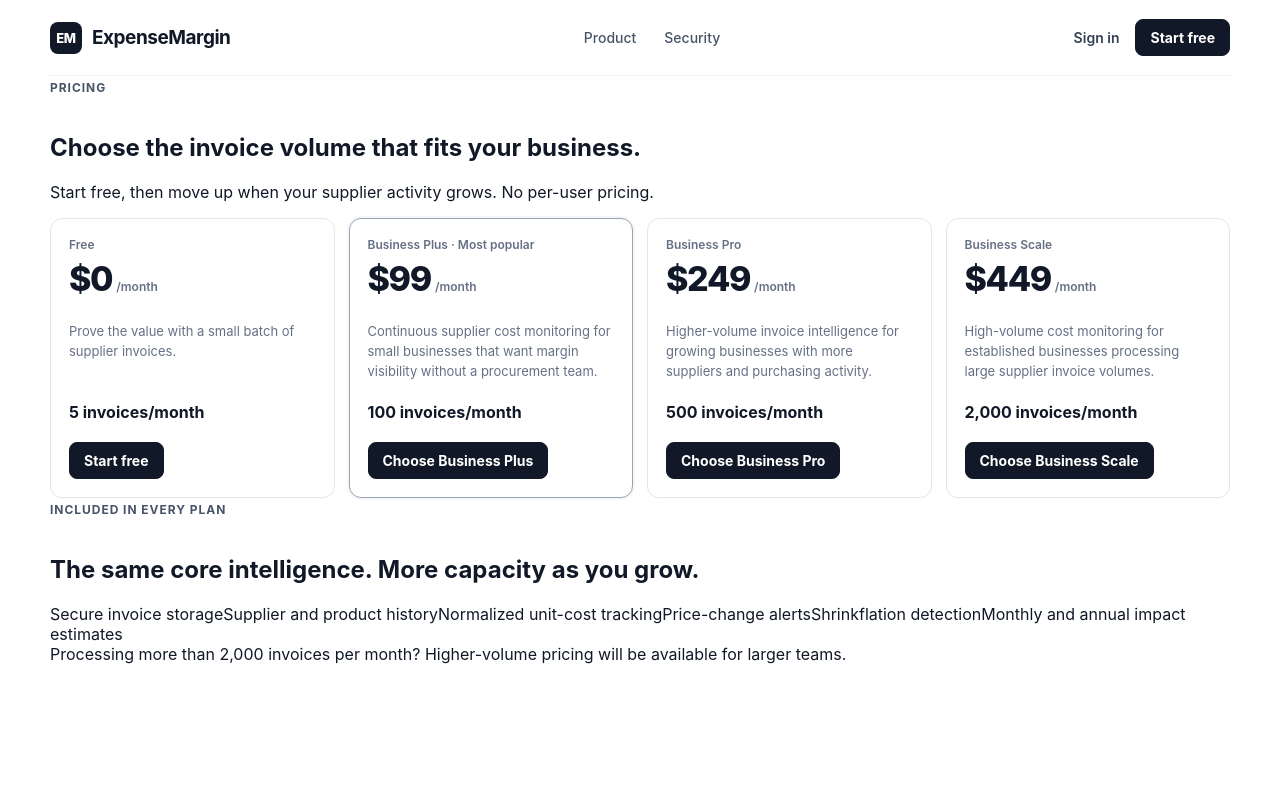
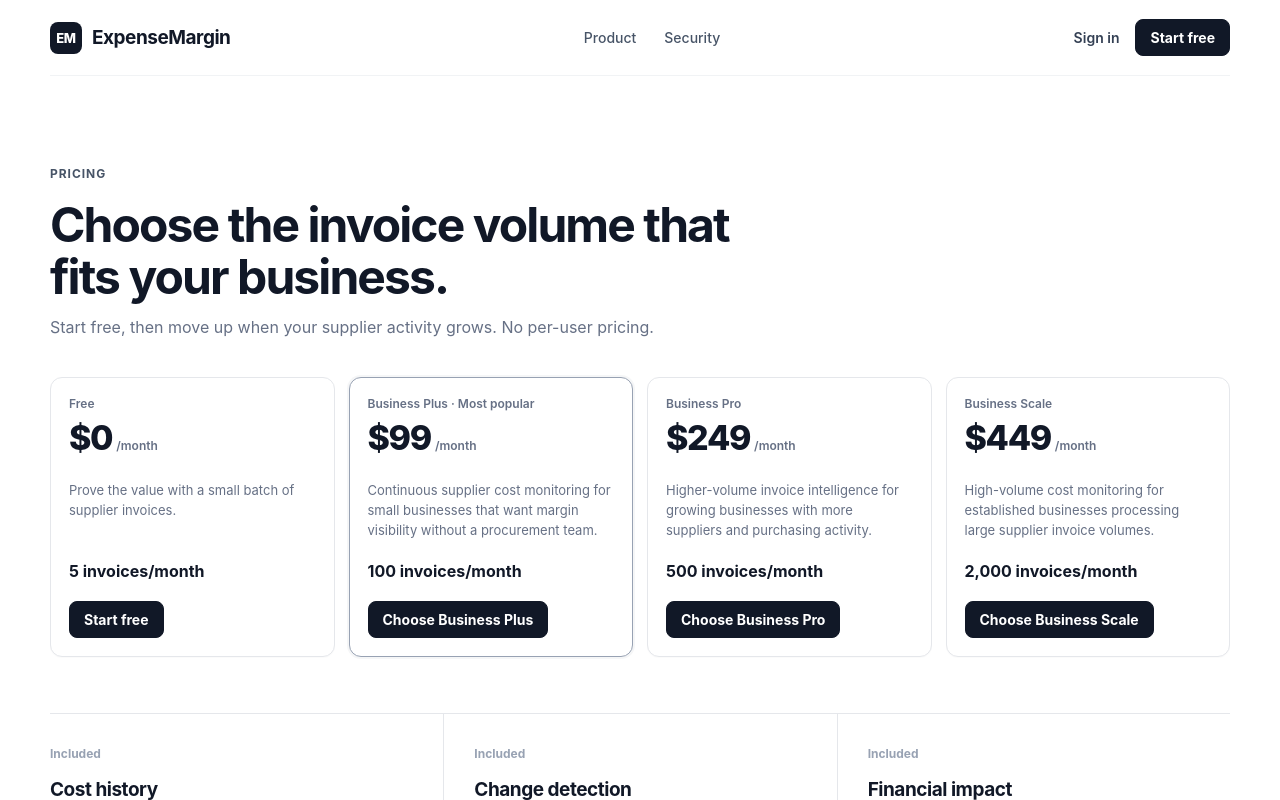
Before and after one commit to Dr-Opara/ExpenseMargin, a Next.js app: page /pricing in a window 1280 px wide. Shown: the top 800 px of the page. Built offline with nearby package versions, Linux system fonts and the light colour scheme; no server answers.

Commit message:
style: align pricing page with simplified marketing system

```diff
--- a/app/pricing/page.tsx
+++ b/app/pricing/page.tsx
@@ -26,14 +26,14 @@ export default function PricingPage() {
           <div className="nav-actions"><Link className="nav-signin" href="/login">Sign in</Link><Link className="btn primary" href="/signup">Start free</Link></div>
         </nav>
 
-        <section className="public-page">
-          <div className="pricing-hero">
+        <section className="home-section" style={{paddingBottom:56}}>
+          <div className="section-heading">
             <span className="overline">Pricing</span>
-            <h1>Choose the invoice volume that fits your business.</h1>
+            <h2>Choose the invoice volume that fits your business.</h2>
             <p>Start free, then move up when your supplier activity grows. No per-user pricing.</p>
           </div>
 
-          <div className="pricing-grid">
+          <div className="pricing-grid" style={{marginTop:40}}>
             {(Object.keys(PLANS) as PlanId[]).map((planId) => {
               const plan = PLANS[planId];
               return (
@@ -47,14 +47,17 @@ export default function PricingPage() {
               );
             })}
           </div>
+        </section>
 
-          <section className="pricing-includes">
-            <div><span className="overline">Included in every plan</span><h2>The same core intelligence. More capacity as you grow.</h2></div>
-            <div className="included-list">{included.map((item) => <span key={item}>{item}</span>)}</div>
-          </section>
+        <section className="steps" style={{marginTop:0}}>
+          <div className="step"><span>Included</span><h3>Cost history</h3><p>Secure invoice storage plus supplier and product history across recurring purchases.</p></div>
+          <div className="step"><span>Included</span><h3>Change detection</h3><p>Normalized unit-cost tracking, price-change alerts, and shrinkflation detection.</p></div>
+          <div className="step"><span>Included</span><h3>Financial impact</h3><p>Monthly and annual impact estimates so teams can prioritize the changes that matter.</p></div>
+        </section>
 
-          <div className="pricing-note">Processing more than 2,000 invoices per month? Higher-volume pricing will be available for larger teams.</div>
-        </section>
+        <div style={{padding:"28px 0 70px",color:"#667085",fontSize:13}}>
+          Every plan includes the core intelligence engine. Processing more than 2,000 invoices per month? Higher-volume pricing will be available for larger teams.
+        </div>
       </div>
     </main>
   );
```
